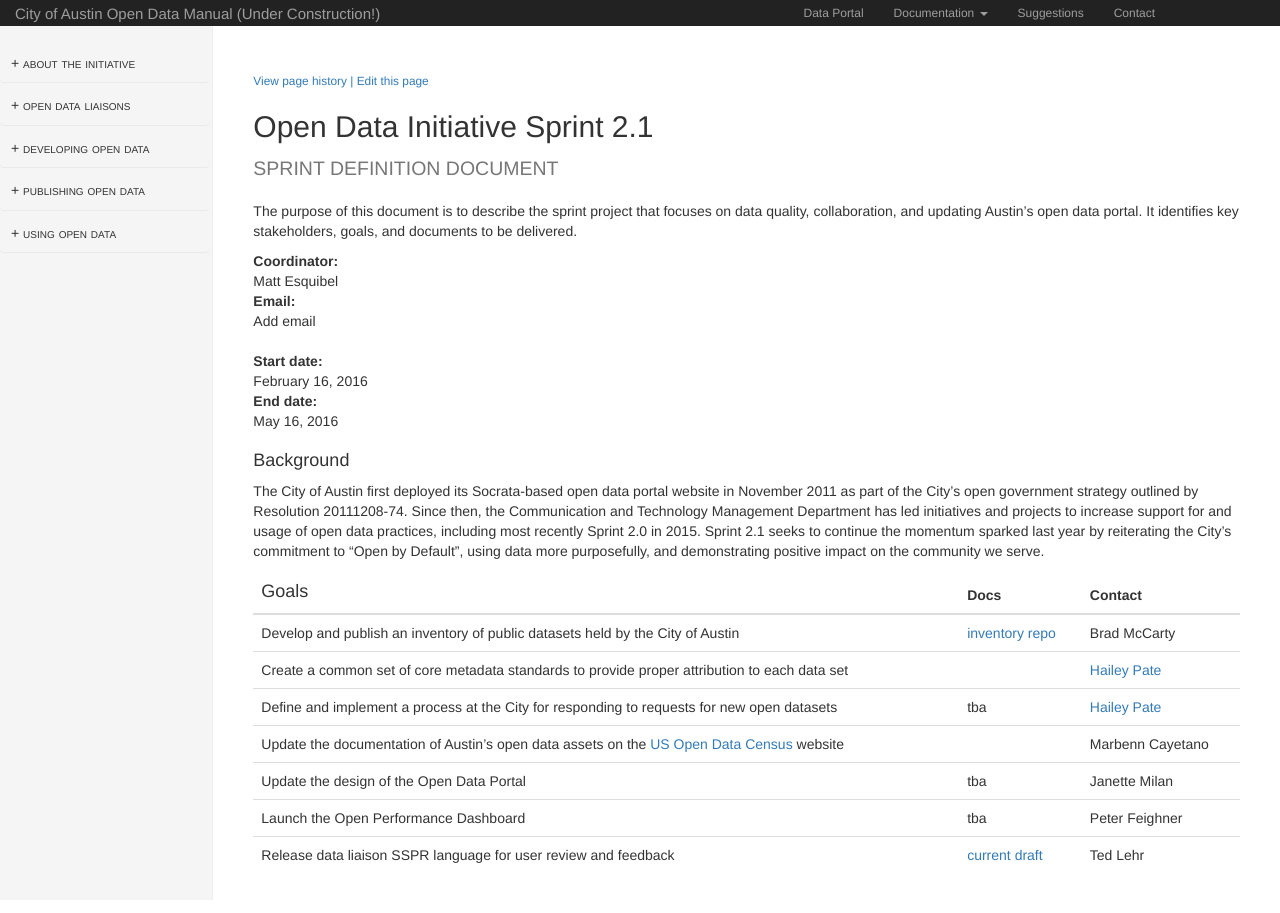
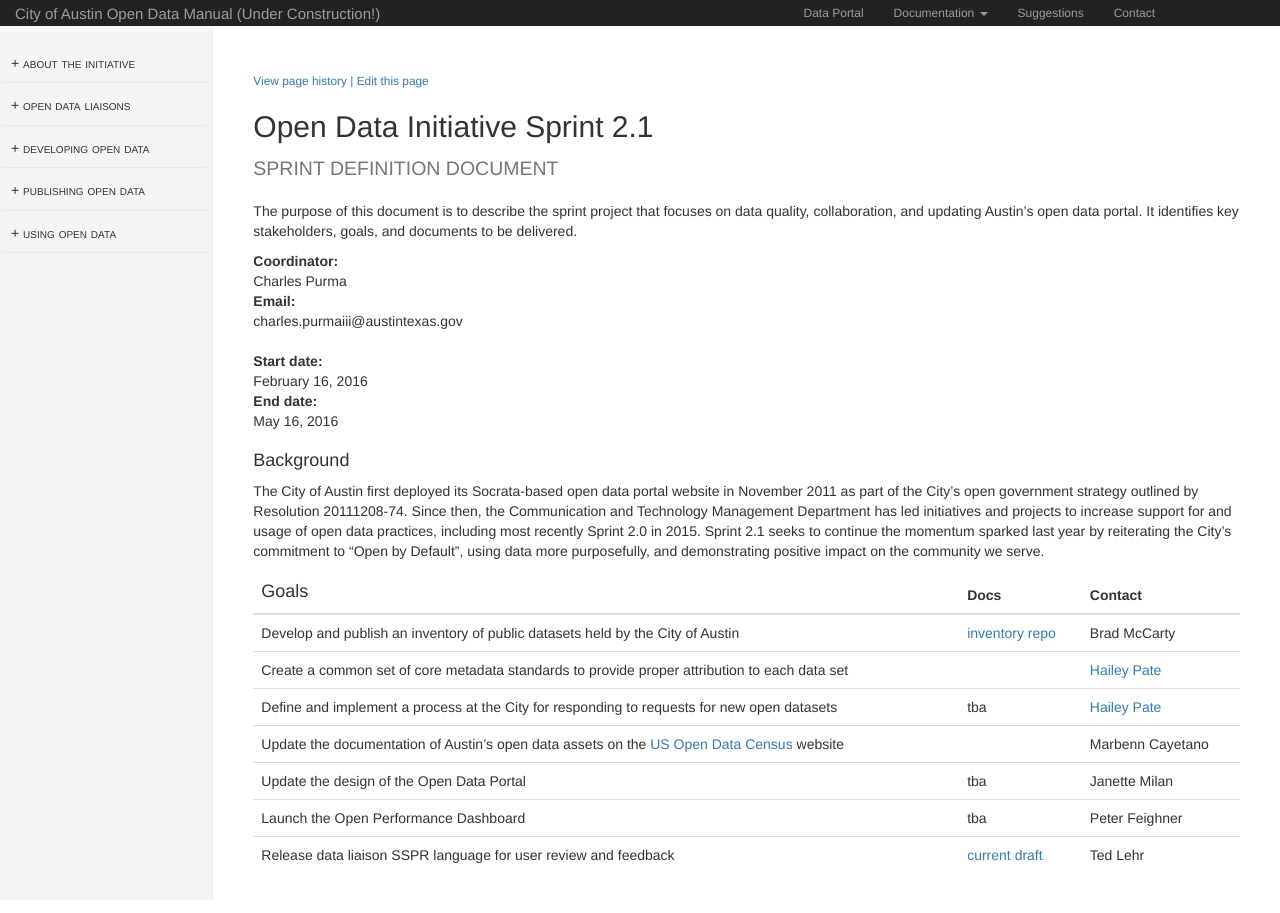
Before and after one commit to cityofaustin/open-data-manual, a Jekyll site: the page built from projects/sprint_2_1.md, in a window 1280 px wide. Built offline with Jekyll 4.4.1, drawn with Linux system fonts in a browser that asks for light colours; nearby versions of some CDN libraries.

Commit message:
add charles as contact

```diff
--- a/projects/sprint_2_1.md
+++ b/projects/sprint_2_1.md
@@ -3,8 +3,8 @@ layout: project
 title: 'Open Data Initiative Sprint 2.1'
 type: sprint
 file: projects/sprint_2_1.md
-coordinator-name: 'Matt Esquibel'
-coordinator-email: 'Add email'
+coordinator-name: 'Charles Purma'
+coordinator-email: 'charles.purmaiii@austintexas.gov'
 start: 'February 16, 2016'
 end: 'May 16, 2016'
 purpose: 'The purpose of this document is to describe the sprint project that focuses on data quality, collaboration, and updating Austin’s open data portal. It identifies key stakeholders, goals, and documents to be delivered.'
```
